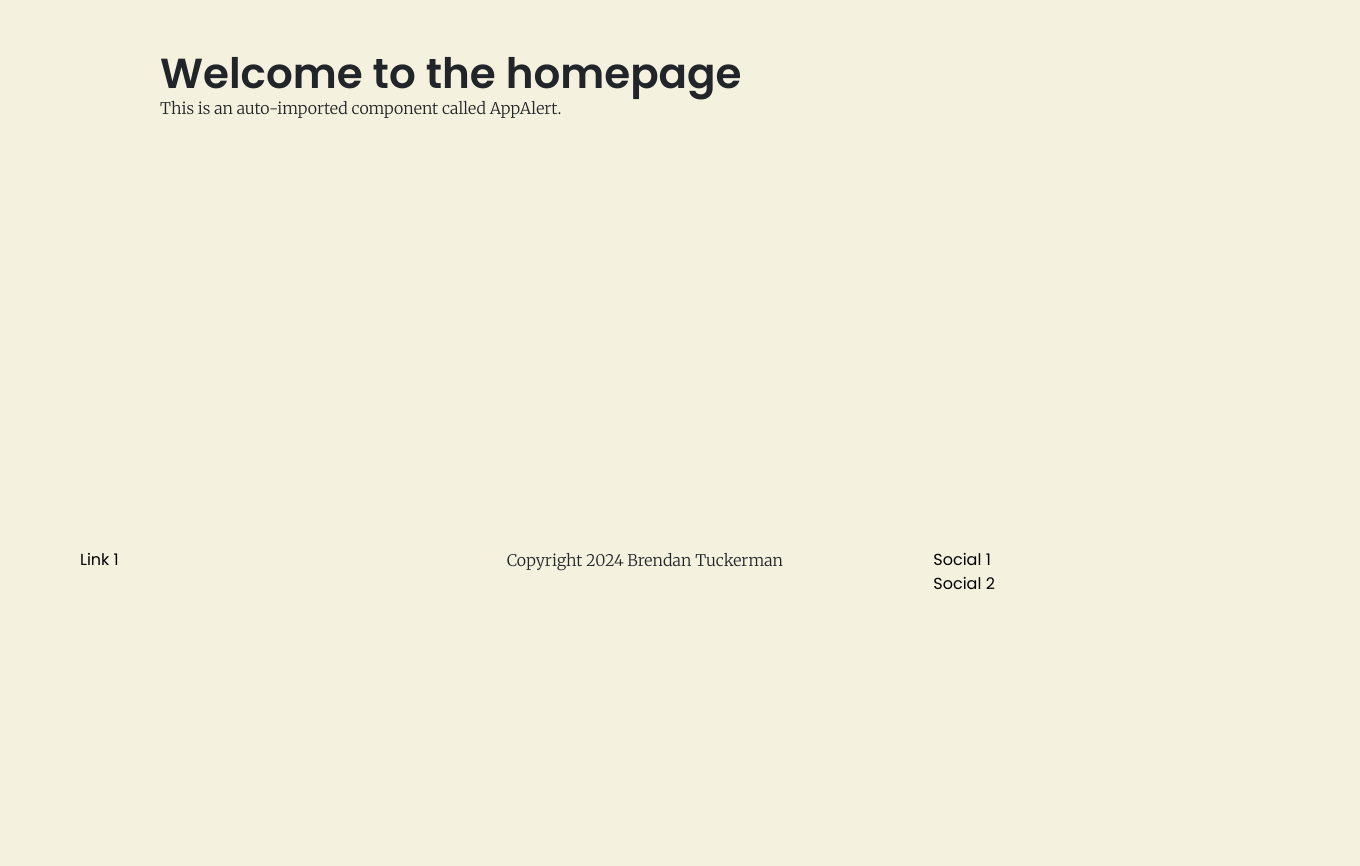
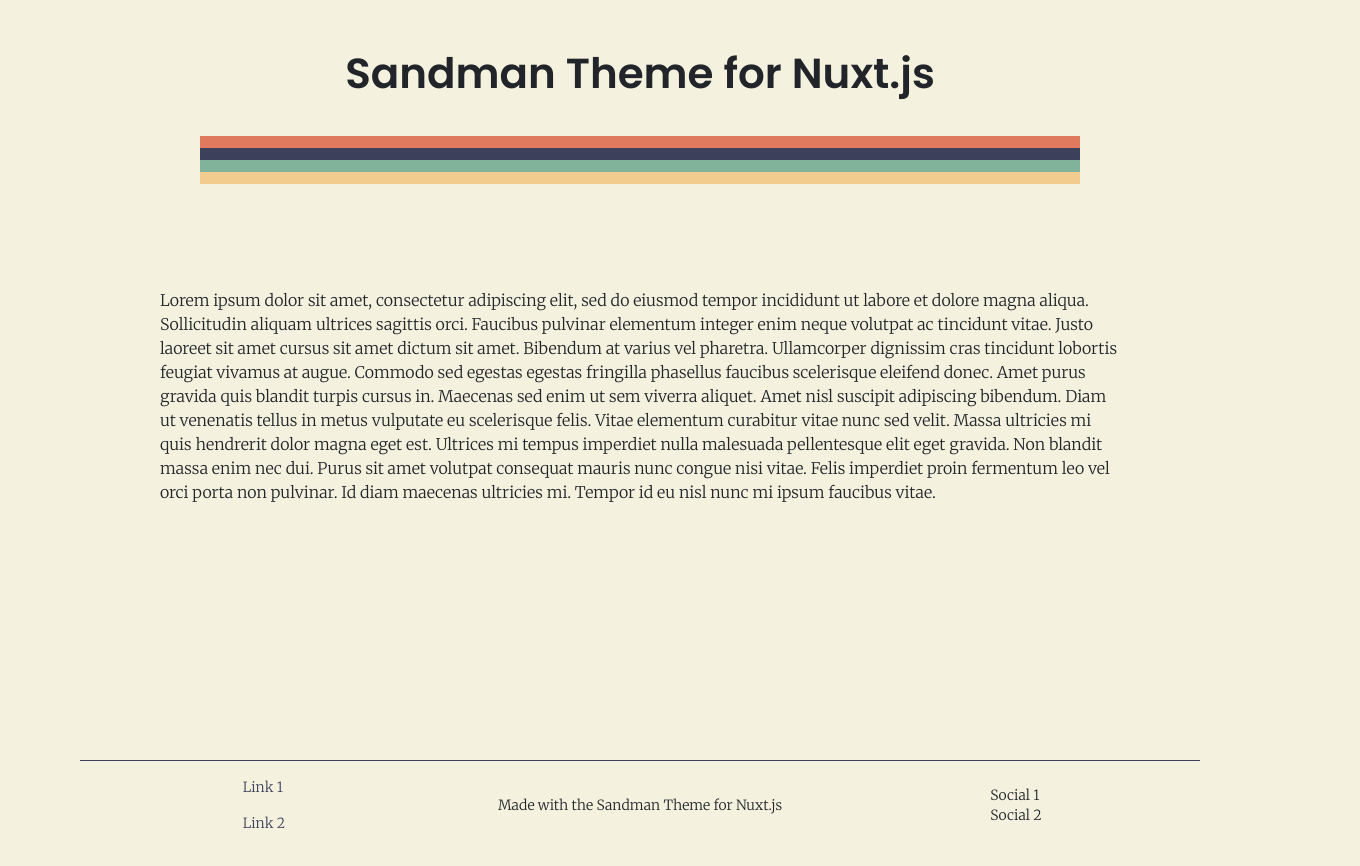
Before and after one commit to brendantuckerman/Sandman, a Nuxt app: page / in a window 1280 px wide. Shown: the part 140-1006 px from the top of the page, 1360 px wide, since content can reach past the window. Before the commit the page ends 800 px from the top, so only its background shows below. Built offline with nearby package versions, Linux system fonts and the light colour scheme.

Commit message:
Global Footer improvements

```diff
--- a/app.vue
+++ b/app.vue
@@ -14,8 +14,9 @@
         </div>
     </div>
       <nav>
-        <ul class="hidden sm:flex justify-between items-center gap-4">
+        <ul class="hidden sm:flex justify-between items-center gap-8">
           <li><NuxtLink to="/">Home</NuxtLink></li>
+          <li><NuxtLink to="/about">Example Page</NuxtLink></li>
           <li><NuxtLink to="/stylesheet">Stylesheet</NuxtLink></li>
           <li><NuxtLink to="/about">About</NuxtLink></li>
           <li><NuxtLink to="/posts/1">Posts 1 (try posts/n)</NuxtLink></li>
@@ -28,7 +29,7 @@
       <NuxtPage />
     </main>
     <footer>
-      <GlobalFooter />
+      <TheFooter />
     </footer>
 
   </div>
@@ -37,7 +38,7 @@
 <script setup>
 
 // Todo put this in GlobalHeader
-const SiteName = "Slingshot";
+const SiteName = "Sandman";
 const TagLine = "Point. Click."
 
 
--- a/assets/css/main.css
+++ b/assets/css/main.css
@@ -45,7 +45,8 @@
     }
 
     p,
-    span{
+    span,
+    li{
         @apply text-grey-darkest font-serif font-light;
         @apply dark:text-retro-white;
     }
--- /dev/null
+++ b/components/ColorBanner.vue
@@ -0,0 +1,11 @@
+<template>
+    <div class="color-banner flex p-10 w-full">
+         <div class="color-box overflow-hidden grid grid-cols-1 grid-rows-4 h-12 w-full">
+            <div class="bg-retro-red w-full"></div>
+            <div class="bg-retro-blue dark:bg-retro-white w-full"></div>
+            <div class="bg-retro-green w-full"></div>
+            <div class="bg-retro-yellow w-full"></div>
+        </div>
+    </div>
+
+</template>
--- a/components/GlobalFooter.vue
+++ /dev/null
@@ -1,55 +0,0 @@
-<template>
-  <div class="footer-wrapper h-28 absolute bottom-0 sm:w-screen">
-    <div class="grid grid-cols-2 sm:grid-cols-3 sm:grid-rows-2">
-      <nav>
-        <ul>
-          <li>Link 1</li>
-        </ul>
-      </nav>
-      <div class="footer-center-text">
-        <p>{{ centertext }}</p>
-        <slot />
-      </div>
-      <div class="socials">
-        <ul>
-          <!-- TODO icon if available, title if not -->
-          <li v-for="item in socials">{{ item }}</li>
-        </ul>
-      </div>
-    </div>
-  </div>
-</template>
-
-<script setup lang="ts">
-import type { PropType } from 'vue';
-
-defineProps({
-  socials: {
-    type: Array,
-    default: ['Social 1', 'Social 2'],
-  },
-  type: {
-    type: String as PropType<'button' | 'submit' | 'reset'>,
-    default: 'button',
-  },
-   centertext: {
-    type: String,
-    default: 'Copyright 2024 Brendan Tuckerman'
-  },
-  name: {
-    type: String,
-    default: '',
-  },
-  ariaDescribedby: {
-    type: String,
-  },
-  size: {
-    type: String as PropType<'small' | 'medium' | 'large'>,
-    default: 'medium',
-  },
-  borderColor: {
-    type: String as PropType<'primary' | 'secondary'>,
-    default: 'primary',
-  },
-});
-</script>
--- /dev/null
+++ b/components/TheFooter.vue
@@ -0,0 +1,90 @@
+<template>
+  <div class="footer-wrapper h-28">
+    <div class=" border-t-[1px] border-retro-blue grid grid-cols-2 gap-2 sm:grid-cols-3 sm:grid-rows-2 text-sm justify-center items-center justify-items-center py-4">
+      <nav>
+        <ul class="flex flex-col gap-4">
+          <li v-for="link in links" :key="link.id"><a :href="link.href">{{ link.text }}</a></li>
+        </ul>
+      </nav>
+      <div class="footer-center-text">
+        <p>{{ centertext }}</p>
+        <slot />
+      </div>
+      <div class="socials flex gap-4">
+        <ul>
+          <!-- TODO icon if available, title if not -->
+          <li v-for="social in socials" :key="social.id">{{ social.name }}</li>
+        </ul>
+      </div>
+    </div>
+  </div>
+</template>
+
+<script setup lang="ts">
+import type { PropType } from 'vue';
+
+defineProps({
+  links:{
+    type: Object,
+    required: true,
+    default: [
+    {
+      id: 1,
+      href: "/",
+      text: 'Link 1',
+      noFollow: true
+    },
+
+    {
+      id: 2,
+      href: "/",
+      text: 'Link 2',
+      noFollow: true
+    }
+    ],
+
+  },
+
+  socials: {
+    type: Object,
+    default: [
+      {
+        id: 1,
+        name: "Social 1",
+        class: "fa"
+      },
+
+      {
+        id: 2,
+        name: "Social 2"
+      }
+
+    ]
+
+
+  },
+  type: {
+    type: String as PropType<'button' | 'submit' | 'reset'>,
+    default: 'button',
+  },
+   centertext: {
+    type: String,
+    default: 'Made with the Sandman Theme for Nuxt.js'
+  },
+  name: {
+    type: String,
+    default: '',
+  },
+  ariaDescribedby: {
+    type: String,
+  },
+  size: {
+    type: String as PropType<'small' | 'medium' | 'large'>,
+    default: 'medium',
+  },
+  borderColor: {
+    type: String as PropType<'primary' | 'secondary'>,
+    default: 'primary',
+  },
+});
+</script>
--- a/pages/index.vue
+++ b/pages/index.vue
@@ -1,8 +1,12 @@
 <template>
-  <div>
-    <h2> Welcome to the homepage</h2>
-    <AppAlert>
-      This is an auto-imported component called AppAlert.
-    </AppAlert>
+  <div class="flex flex-col justify-center items-center">
+    <h2>Sandman Theme for Nuxt.js</h2>
+    <ColorBanner></ColorBanner>
+    <div class="home-content-container pt-16">
+      <p>
+        Lorem ipsum dolor sit amet, consectetur adipiscing elit, sed do eiusmod tempor incididunt ut labore et dolore magna aliqua. Sollicitudin aliquam ultrices sagittis orci. Faucibus pulvinar elementum integer enim neque volutpat ac tincidunt vitae. Justo laoreet sit amet cursus sit amet dictum sit amet. Bibendum at varius vel pharetra. Ullamcorper dignissim cras tincidunt lobortis feugiat vivamus at augue. Commodo sed egestas egestas fringilla phasellus faucibus scelerisque eleifend donec. Amet purus gravida quis blandit turpis cursus in. Maecenas sed enim ut sem viverra aliquet. Amet nisl suscipit adipiscing bibendum. Diam ut venenatis tellus in metus vulputate eu scelerisque felis. Vitae elementum curabitur vitae nunc sed velit. Massa ultricies mi quis hendrerit dolor magna eget est. Ultrices mi tempus imperdiet nulla malesuada pellentesque elit eget gravida. Non blandit massa enim nec dui. Purus sit amet volutpat consequat mauris nunc congue nisi vitae. Felis imperdiet proin fermentum leo vel orci porta non pulvinar. Id diam maecenas ultricies mi. Tempor id eu nisl nunc mi ipsum faucibus vitae.
+      </p>
+    </div>
+
   </div>
 </template>
--- a/tailwind.config.js
+++ b/tailwind.config.js
@@ -34,6 +34,10 @@
       'serif': ['Merriweather', 'ui-serif']
     },
     fontSize: {
+      //Defaults
+      xs: ['12px', '16px'],
+      sm: ['14px', '20px'],
+      //Headings
       d1: ['52px', '54px'],
       d2: ['42px', '44px'],
       d3: ['32px', '34px'],
```
Also changed, not shown: 1 other file (tests, documents, lock files or other folders).
